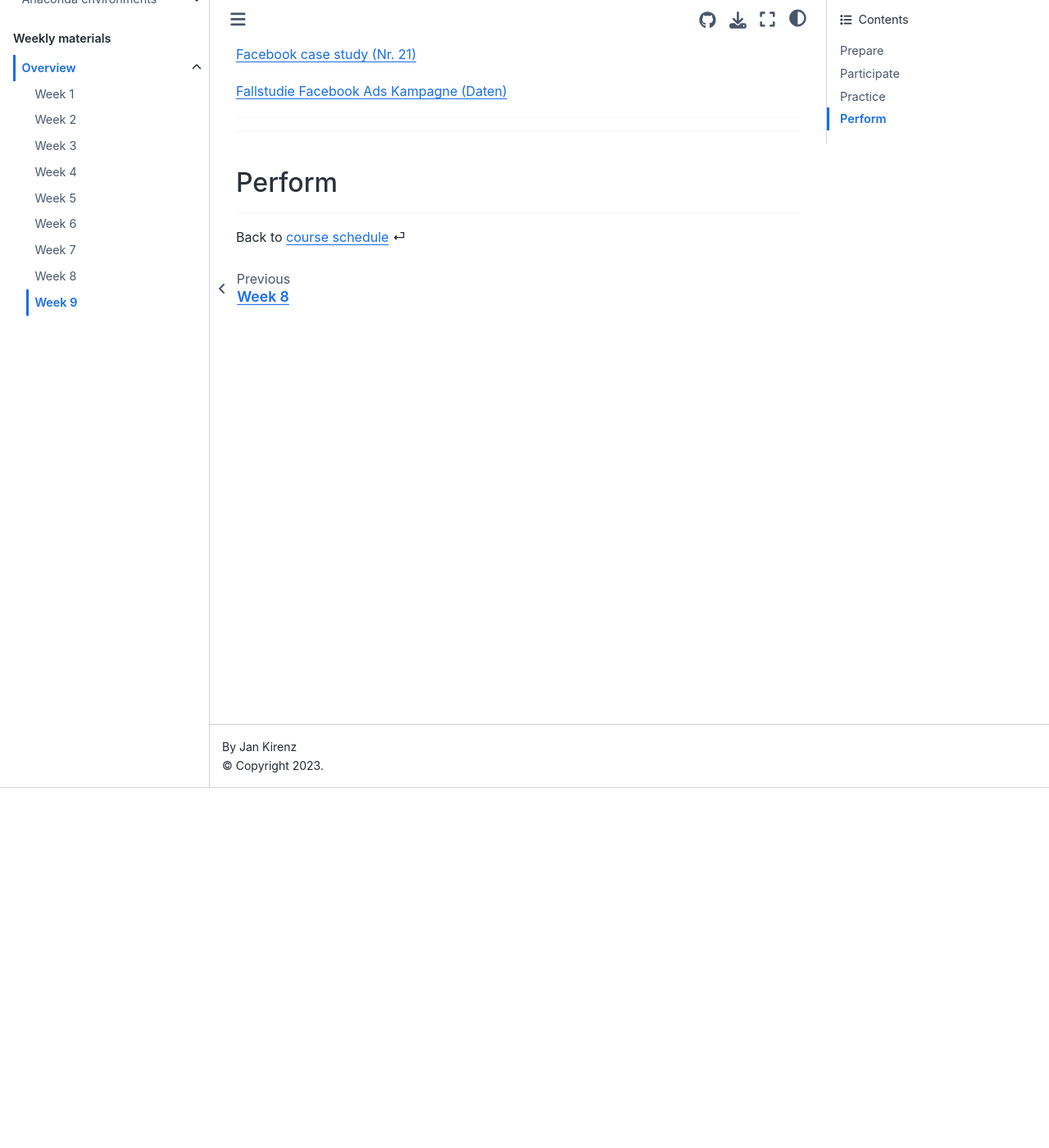
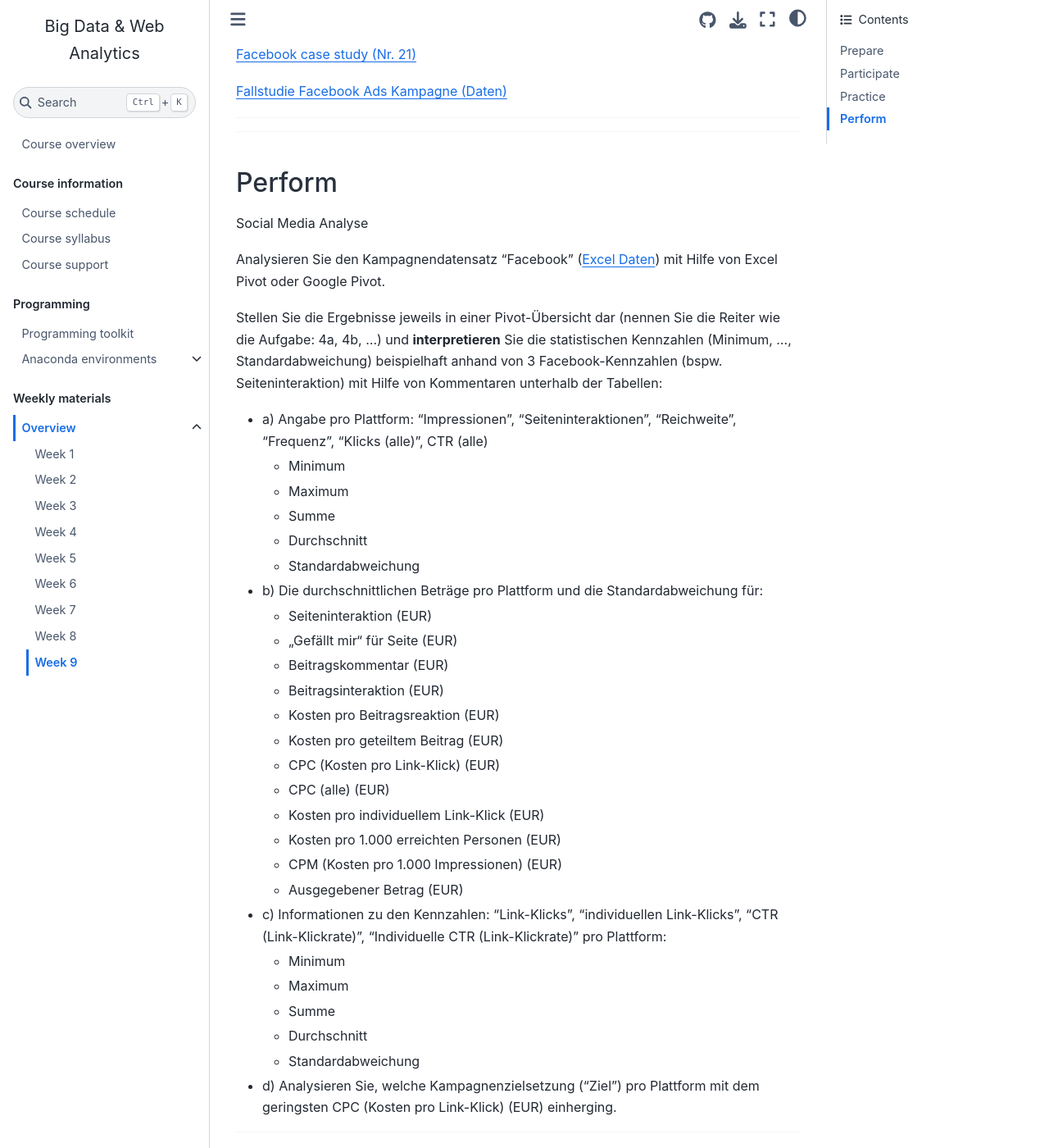
Before and after one commit to om2-ws22/website, a Jupyter Book: the page built from weeks/week9.md, in a window 1280 px wide and 1400 px high, scrolled down 439 px. Shown: the whole window at 82% size. Built offline with Jupyter Book 1.0.4 settings and Sphinx 7.4.7 and the Sphinx Book theme 1.1.4, drawn with Linux system fonts in a browser that asks for light colours; comment, search, counter and statistics services are not loaded.

Commit message:
Update week9.md

```diff
--- a/weeks/week9.md
+++ b/weeks/week9.md
@@ -42,6 +42,41 @@
 ## Perform
 
 
+Social Media Analyse
+
+Analysieren Sie den Kampagnendatensatz "Facebook" ([Excel Daten](https://github.com/kirenz/bigdata/blob/main/cases/facebook/Facebook.xlsx)) mit Hilfe von Excel Pivot oder Google Pivot.
+
+Stellen Sie die Ergebnisse jeweils in einer Pivot-Übersicht dar (nennen Sie die Reiter wie die Aufgabe: 4a, 4b, ...) und **interpretieren** Sie die statistischen Kennzahlen (Minimum, ..., Standardabweichung) beispielhaft anhand von 3 Facebook-Kennzahlen (bspw. Seiteninteraktion) mit Hilfe von Kommentaren unterhalb der Tabellen:
+
+- a) Angabe pro Plattform: "Impressionen", "Seiteninteraktionen", "Reichweite", "Frequenz", "Klicks (alle)", CTR (alle)
+    - Minimum
+    - Maximum
+    - Summe
+    - Durchschnitt
+    - Standardabweichung
+
+- b) Die durchschnittlichen Beträge pro Plattform und die Standardabweichung für:
+    - Seiteninteraktion (EUR)
+    - „Gefällt mir“ für Seite (EUR)
+    - Beitragskommentar (EUR)
+    - Beitragsinteraktion (EUR)
+    - Kosten pro Beitragsreaktion (EUR)
+    - Kosten pro geteiltem Beitrag (EUR)
+    - CPC (Kosten pro Link-Klick) (EUR)
+    - CPC (alle) (EUR)
+    - Kosten pro individuellem Link-Klick (EUR)
+    - Kosten pro 1.000 erreichten Personen (EUR)
+    - CPM (Kosten pro 1.000 Impressionen) (EUR)
+    - Ausgegebener Betrag (EUR)
+
+- c) Informationen zu den Kennzahlen: "Link-Klicks", "individuellen Link-Klicks", "CTR (Link-Klickrate)", "Individuelle CTR (Link-Klickrate)" pro Plattform:
+    - Minimum
+    - Maximum
+    - Summe
+    - Durchschnitt
+    - Standardabweichung
+
+- d) Analysieren Sie, welche Kampagnenzielsetzung ("Ziel") pro Plattform mit dem geringsten CPC (Kosten pro Link-Klick) (EUR) einherging.
 ---
 
 Back to [course schedule](../docs/course-schedule.md) ⏎
```
